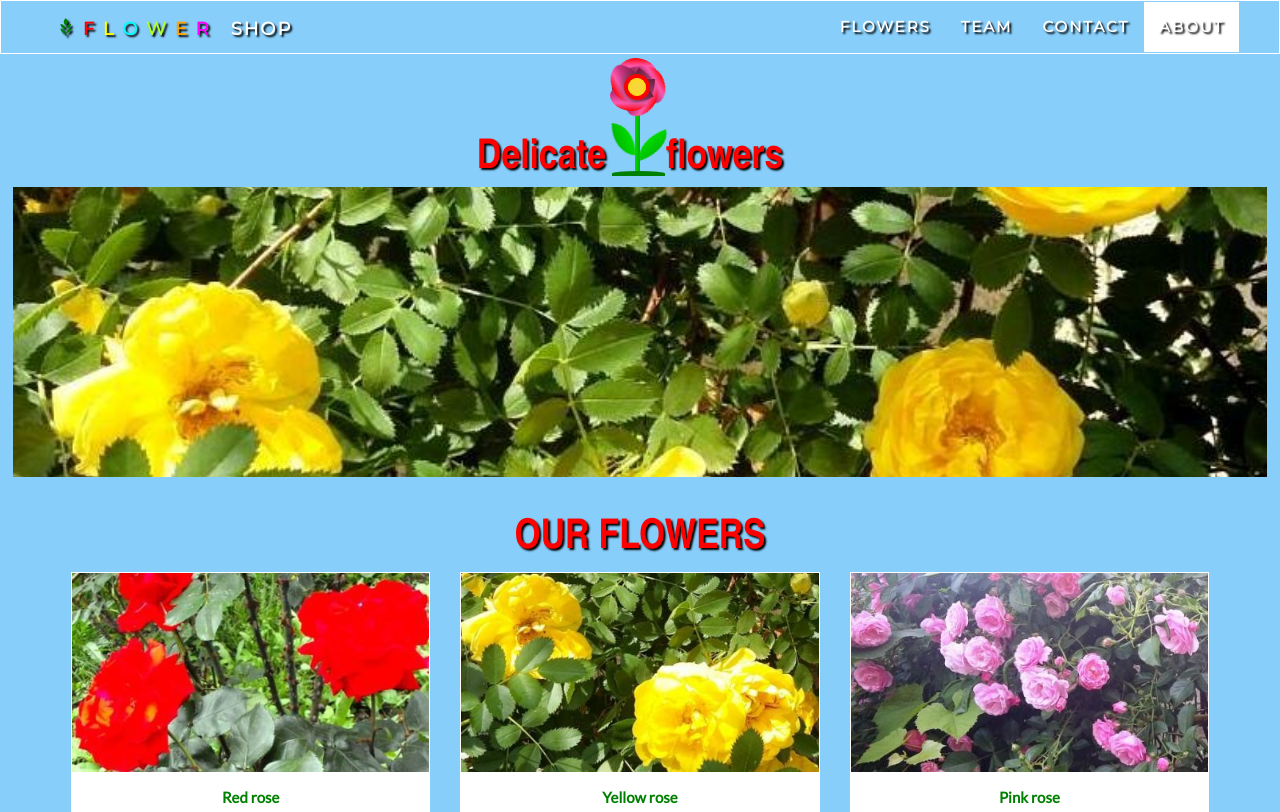
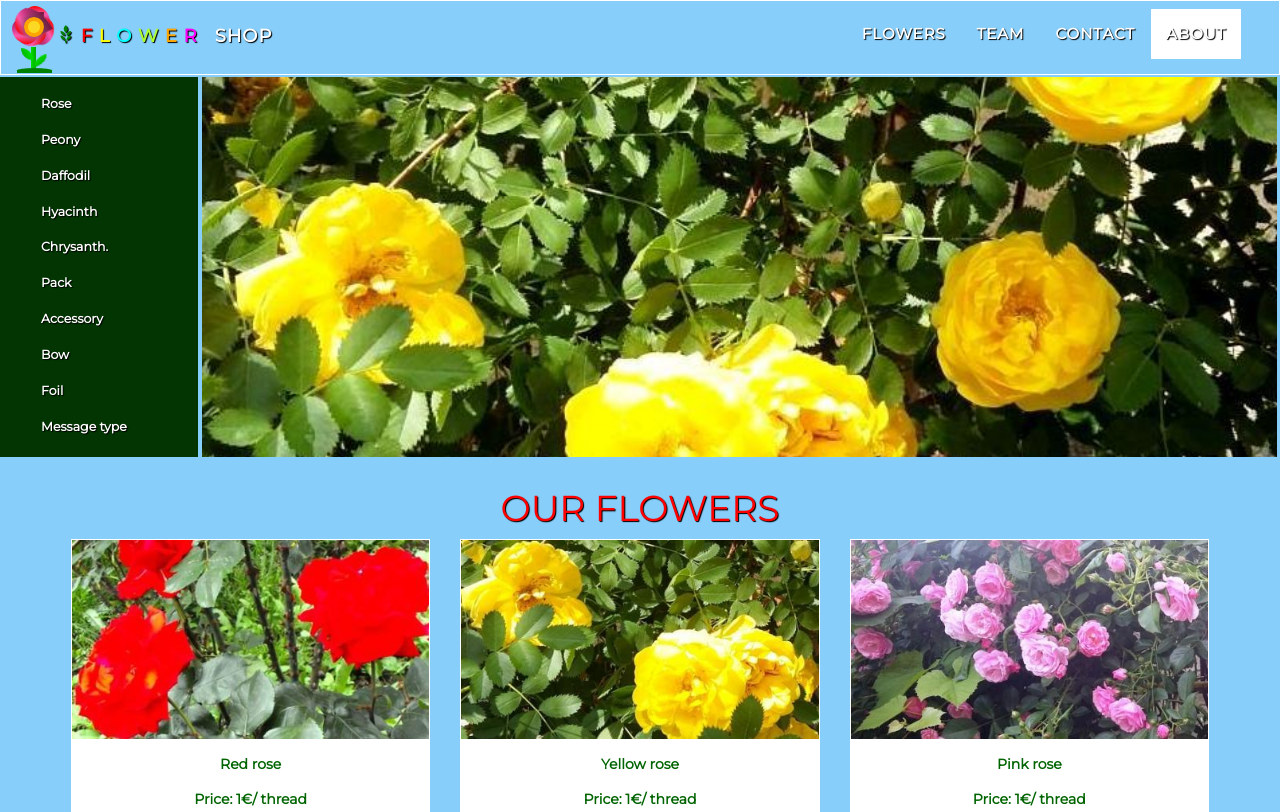
Before and after one commit to Cristiangorjeanul/Flower-Shop, a plain HTML site: page index.html in a window 1280 px wide. Shown: the top 812 px of the page. Drawn offline with nearby package versions, Linux system fonts and the light colour scheme.

Commit message:
New design

```diff
--- a/css/flower1.css
+++ b/css/flower1.css
@@ -1,69 +1,20 @@
-.title {
-  width: 100%;
-  height: 101px;
-  display: flex;
-  justify-content: center;
-  align-items: center;
-  margin-top: 45px;
-  padding-left: 2px;
-  padding-right: 2px;
-}
-
-@media (min-width: 768px) {
-  .title {
-    margin-top: 85px;
-  }
-}
-
-h1 {
-  font-family: Arial narrow, Times new roman;
-  color: red;
-  font-size: 41px;
-  font-weight: 800;
-}
-
-#text1 {
-  margin-top: 95px;
-  margin-left: -20px;
-}
-
-@media (min-width: 768px) {
-  #text1 {
-    margin-top: 39px;
-  }
-}
-
-#text2 {
-  margin-top: 95px;
-  padding-left: 60px;
-}
-
-@media (min-width: 768px) {
-  #text2 {
-    margin-top: 39px;
-  }
-}
-
 #animation {
   position: absolute;
-  top: 7px;
   width: 90px;
-  height: 170px;
   margin: auto;
 }
 
 .flower1 {
   position: absolute;
   bottom: 1px;
-  left: 0;
+  left: 1px;
   right: 0;
-  margin: 0 auto;
   width: 50px;
   transform: rotate(180deg);
 }
 
 .grass {
-  width: 53px;
+  width: 35px;
   border-radius: 0 0 50% 50%;
   background-color: green;
   animation: grass 3.5s linear infinite;
@@ -86,7 +37,7 @@ h1 {
 
 .stem {
   position: absolute;
-  left: 25px;
+  left: 16px;
   width: 5px;
   height: 0px;
   background: linear-gradient(-90deg, #0d0, #0a0);
@@ -101,19 +52,19 @@ h1 {
     height: 0;
   }
   45% {
-    height: 59px;
+    height: 21px;
   }
   100% {
-    height: 59px;
+    height: 21px;
   }
 }
 
 .leaf {
   position: absolute;
-  width: 21px;
-  top: -10px;
-  left: 18px;
-  height: 35px;
+  width: 9px;
+  top: -5px;
+  left: 14px;
+  height: 15px;
   border-radius: 1% 100%;
   background: linear-gradient(70deg, #0e0, #0a0);
   transform-origin: bottom;
@@ -142,10 +93,10 @@ h1 {
 .leaf:before {
   position: absolute;
   content: "";
-  top: 27px;
-  left: -17px;
-  width: 24px;
-  height: 32px;
+  top: 12px;
+  left: -12px;
+  width: 12px;
+  height: 12px;
   border-radius: 1% 100%;
   background: linear-gradient(70deg, #0e0, #0a0);
   transform: rotate(110deg);
@@ -169,13 +120,13 @@ h1 {
 
 .center {
   position: absolute;
-  top: 80px;
-  left: 19px;
-  height: 18px;
-  width: 18px;
+  top: 40px;
+  left: 12px;
+  height: 12px;
+  width: 12px;
   border-radius: 50%;
   background-color: #f8d545;
-  box-shadow: 0 0 0 4px red, 0 0 8px 4px #444, inset 0 0 8px #fd0;
+  box-shadow: 0 0 0 4px orange, 0 0 8px 4px #444, inset 0 0 8px #fd0;
   opacity: 0;
   animation: flower 3.5s linear infinite;
 }
@@ -220,39 +171,39 @@ h1 {
   }
   50% {
     opacity: 1;
-    width: 45px;
+    width: 32px;
   }
   100% {
     opacity: 1;
-    width: 45px;
+    width: 32px;
   }
 }
 
 .petal-1 {
-  top: 86px;
-  left: 8px;
+  top: 35px;
+  left: 2px;
 }
 
 .petal-2 {
-  top: 77px;
-  left: -5px;
+  top: 27px;
+  left: -2px;
   transform: rotate(60deg);
 }
 
 .petal-3 {
-  top: 65px;
-  left: 1px;
+  top: 27px;
+  left: 5px;
   transform: rotate(120deg);
 }
 
 .petal-4 {
-  top: 65px;
-  left: 10px;
+  top: 29px;
+  left: 8px;
   transform: rotate(180deg);
 }
 
 .petal-5 {
-  top: 75px;
-  left: 14px;
+  top: 34px;
+  left: 5px;
   transform: rotate(240deg);
 }
--- a/css/flower2.css
+++ b/css/flower2.css
@@ -1,6 +1,5 @@
-
-.flower {
-  width:290px;
+.flower2 {
+  width: 290px;
   height: 290px;
   margin: auto;
   padding-left: 35px;
@@ -16,7 +15,6 @@
   border-radius: 50%;
   position: absolute;
 }
-
 
 #petal1 {
   margin-left: 85px;
--- a/css/style.css
+++ b/css/style.css
@@ -1,6 +1,6 @@
 body {
-  font: 400 15px/1.8 Lato, sans-serif;
   background: lightskyblue;
+  font-family: Montserrat, Lato, "Times New Roman", Times, serif;
 }
 
 h1,
@@ -9,7 +9,7 @@ h3,
 h4,
 h5 {
   color: red;
-  text-shadow: 2px 2px 2px black;
+  text-shadow: 1px 1px 1px black;
   text-align: center;
 }
 
@@ -18,15 +18,15 @@ h5 {
 }
 
 .navbar {
-  font-family: Montserrat, sans-serif;
   margin-bottom: 0;
   background: lightskyblue;
   border: 1px solid white;
   font-weight: 800;
   font-size: 15px !important;
-  text-shadow: 2px 2px 2px black;
-  letter-spacing: 2px;
+  text-shadow: 1px 1px 1px black;
+  letter-spacing: 1px;
   opacity: 1;
+  height: 75px;
 }
 
 .navbar li a,
@@ -70,23 +70,96 @@ h5 {
   border-bottom-left-radius: 0;
 }
 
+nav a {
+  margin-left: 53px;
+  margin-top: -50px;
+}
+
+@media (min-width: 768px) {
+  nav a {
+    margin-left: 1px;
+    margin-top: 5px;
+  }
+}
+
 header {
-  margin-top: 57px;
+  margin-top: 77px;
   width: 100%;
-  height: 350px;
+  height: 390px;
   background: lightskyblue;
 }
 
 @media (min-width: 768px) {
   header {
-    height: 410px;
+    height: 390px;
+  }
+}
+
+.side-menu {
+  width: 20%;
+  height: 370px;
+  font-size: 12.5px;
+  float: left;
+  z-index: 20;
+  color: white;
+  background-color: rgb(2, 53, 2);
+  text-shadow: 1px 1px 1px black;
+}
+
+@media (min-width: 768px) {
+  .side-menu {
+    width: 15.5%;
+    height: 380px;
+  }
+}
+
+.side-menu ul {
+  margin-left: -35px;
+}
+
+@media (min-width: 768px) {
+  .side-menu ul {
+    margin-left: 1px;
+  }
+}
+
+.side-menu ul li {
+  list-style-type: none;
+  font-weight: bold;
+  margin-top: 18px;
+  cursor: pointer;
+}
+
+.side-menu ul li:hover {
+  color: orange;
+}
+
+.side-menu ul li ul {
+  display: none;
+  z-index: 10;
+}
+
+.side-menu ul li:hover ul {
+  display: block;
+  width: 80px;
+  height: 155px;
+  margin-top: -35px;
+  margin-left: 19.5%;
+  padding: 0 1px 1px 5px;
+  position: absolute;
+  background: rgb(2, 53, 2);
+  box-shadow: 1px 1px 4px 1px rgba(0, 0, 0, 0.5);
+}
+
+@media (min-width: 768px) {
+  .side-menu ul li:hover ul {
+    margin-left: 12%;
   }
 }
 
 .carousel {
-  top: 23px;
-  width: 98%;
-  height: 220px;
+  width: 79%;
+  height: 380px;
   overflow: hidden;
   position: relative;
   margin: auto;
@@ -94,8 +167,7 @@ header {
 
 @media (min-width: 768px) {
   .carousel {
-    top: 1px;
-    height: 290px;
+    width: 84%;
   }
 }
 
@@ -184,7 +256,7 @@ main {
 
 .thumbnail p {
   margin-top: 15px;
-  color: green;
+  color: darkgreen;
 }
 
 .btn {
@@ -214,7 +286,7 @@ h4,
 }
 
 .nav-tabs li a {
-  color: blue;
+  color: red;
 }
 
 section {
@@ -228,12 +300,19 @@ footer {
 }
 
 footer a {
-  color: white;
+  color: darkgreen;
+  font-weight: 800;
+  text-decoration: none;
 }
 
 footer a:hover {
-  color: black;
+  color: darkgreen;
   text-decoration: none;
+}
+
+footer p {
+  color: red;
+  text-shadow: 1px 1px 1px black;
 }
 
 .logo-bar a {
--- a/index.html
+++ b/index.html
@@ -6,12 +6,12 @@
   <title>Flower Shop</title>
   <meta name="Flower Shop" content="Flower Shop, rose, daffodil, tulip, freesia, peony, daisy" />
   <meta name="viewport" content="width = device-width, initial-scale = 1.0" />
+  <meta http-equiv="X-UA-Compatible" content="ie=edge">
   <link rel="stylesheet" href="https://maxcdn.bootstrapcdn.com/bootstrap/3.4.1/css/bootstrap.min.css">
   <link href="https://fonts.googleapis.com/css?family=Montserrat" rel="stylesheet" type="text/css">
   <link href="https://fonts.googleapis.com/css?family=Lato" rel="stylesheet" type="text/css">
   <script src="https://ajax.googleapis.com/ajax/libs/jquery/3.5.1/jquery.min.js"></script>
   <script src="https://maxcdn.bootstrapcdn.com/bootstrap/3.4.1/js/bootstrap.min.js"></script>
-  <link rel="stylesheet" href="https://cdnjs.cloudflare.com/ajax/libs/font-awesome/4.7.0/css/font-awesome.min.css">
   <link rel="stylesheet" href="css/style.css">
   <link rel="stylesheet" href="css/flower1.css">
   <link rel="stylesheet" href="css/flower2.css">
@@ -23,6 +23,7 @@
 
 <body>
 
+
   <body id="myPage" data-spy="scroll" data-target=".navbar" data-offset="60">
 
     <nav class="navbar navbar-default navbar-fixed-top">
@@ -33,6 +34,21 @@
             <span class="icon-bar"></span>
             <span class="icon-bar"></span>
           </button>
+
+          <div class="container">
+            <div class="flower1">
+              <div class="grass"></div>
+              <div class="stem"></div>
+              <div class="leaf"></div>
+              <div class="petal petal-1"></div>
+              <div class="petal petal-2"></div>
+              <div class="petal petal-3"></div>
+              <div class="petal petal-4"></div>
+              <div class="petal petal-5"></div>
+              <div class="center"></div>
+            </div>
+          </div>
+
           <a class="navbar-brand" href="#myPage">
             <span style="color: green;" class="glyphicon glyphicon-grain"></span>
             <span style="color: red;">F</span>
@@ -43,7 +59,7 @@
             <span style="color: magenta;">R</span>
             <span style="color: white;">&nbsp; SHOP</span>
           </a>
-        </div>
+
           <div class="collapse navbar-collapse" id="myNavbar">
             <ul class="nav navbar-nav navbar-right">
               <li><a href="#products">FLOWERS</a></li>
@@ -56,33 +72,90 @@
     </nav>
 
     <header>
-      <div class="title">
-        <div id="text1">
-          <h1 style="color: red; text-align: center;">
-            Delicate
-          </h1>
-        </div>
-        <div id="animation">
-          <div class="flower1">
-            <div class="grass"></div>
-            <div class="stem"></div>
-            <div class="leaf"></div>
-            <div class="petal petal-1"></div>
-            <div class="petal petal-2"></div>
-            <div class="petal petal-3"></div>
-            <div class="petal petal-4"></div>
-            <div class="petal petal-5"></div>
-            <div class="center"></div>
-          </div>
-        </div>
-        <div id="text2">
-          <h1 style="color: red; text-align: center;">
-            flowers
-          </h1>
-        </div>
-      </div>
-      </div>
-      </div>
+      <div class="side-menu">
+        <ul>
+          <li>Rose<i class="fa fa-angle-right" aria-hidden="true"></i>
+            <ul>
+              <li>Red</li>
+              <li>Yellow</li>
+              <li>Pink</li>
+              <li>Wellow</li>
+            </ul>
+          </li>
+          <li>Peony<i class="fa fa-angle-right" aria-hidden="true"></i>
+            <ul>
+              <li>White</li>
+              <li>Red</li>
+              <li>Pink</li>
+              <li>Yellow</li>
+            </ul>
+          </li>
+          <li>Daffodil<i class="fa fa-angle-right" aria-hidden="true"></i>
+            <ul>
+              <li>White</li>
+              <li>Red</li>
+              <li>Pink</li>
+              <li>Yellow</li>
+            </ul>
+          </li>
+          <li>Hyacinth<i class="fa fa-angle-right" aria-hidden="true"></i>
+            <ul>
+              <li>White</li>
+              <li>Red</li>
+              <li>Blue</li>
+              <li>Violet</li>
+            </ul>
+          </li>
+          <li>Chrysanth.<i class="fa fa-angle-right" aria-hidden="true"></i>
+            <ul>
+              <li>White</li>
+              <li>Red</li>
+              <li>Pink</li>
+              <li>Blue</li>
+            </ul>
+          </li>
+          <li>Pack<i class="fa fa-angle-right" aria-hidden="true"></i>
+            <ul>
+              <li>White</li>
+              <li>Red</li>
+              <li>Yellow</li>
+              <li>Blue</li>
+            </ul>
+          </li>
+          <li>Accessory<i class="fa fa-angle-right" aria-hidden="true"></i>
+            <ul>
+              <li>White</li>
+              <li>Red</li>
+              <li>Yellow</li>
+              <li>Blue</li>
+            </ul>
+          </li>
+          <li>Bow<i class="fa fa-angle-right" aria-hidden="true"></i>
+            <ul>
+              <li>White</li>
+              <li>Red</li>
+              <li>Yellow</li>
+              <li>Blue</li>
+            </ul>
+          </li>
+          <li>Foil<i class="fa fa-angle-right" aria-hidden="true"></i>
+            <ul>
+              <li>White</li>
+              <li>Red</li>
+              <li>Yellow</li>
+              <li>Blue</li>
+            </ul>
+          </li>
+          <li>Message type<i class="fa fa-angle-right" aria-hidden="true"></i>
+            <ul>
+              <li>Friend</li>
+              <li>Girlfriend</li>
+              <li>Wife</li>
+              <li>Husband</li>
+            </ul>
+          </li>
+
+        </ul>
       </div>
 
       <div class="carousel">
@@ -257,7 +330,7 @@
         <h2>We love flowers!</h2>
         <br>
 
-        <div class="flower">
+        <div class="flower2">
           <div id="center"></div>
           <div id="petal1"></div>
           <div id="petal2"></div>
@@ -342,15 +415,11 @@
               <h2>Rose</h2>
               <p>A rose is a woody perennial flowering plant of the genus Rosa, in the family Rosaceae, or the flower it
                 bears.[1] There are over three hundred species and tens of thousands of cultivars.[1] They form a group
-                of
-                plants that can be erect shrubs, climbing, or trailing, with stems that are often armed with sharp
+                of plants that can be erect shrubs, climbing, or trailing, with stems that are often armed with sharp
                 prickles.[1] Flowers vary in size and shape and are usually large and showy, in colours ranging from
-                white
-                through yellows and reds.[1] Most species are native to Asia, with smaller numbers native to Europe,
-                North
-                America, and northwestern Africa.[1] Species, cultivars and hybrids are all widely grown for their
-                beauty
-                and often are fragrant.<br>
+                white through yellows and reds.[1] Most species are native to Asia, with smaller numbers native to
+                Europe, North America, and northwestern Africa.[1] Species, cultivars and hybrids are all widely grown
+                for their beauty and often are fragrant.<br>
                 Bibliography: https://en.wikipedia.org/wiki/Rose
               </p>
             </div>
@@ -358,49 +427,39 @@
               <h2>Daffodils</h2>
               <p>Narcissus is a genus of predominantly spring flowering perennial plants of the amaryllis family,
                 Amaryllidaceae. Various common names including daffodil,[Note 1] narcissus and jonquil are used to
-                describe
-                all or some members of the genus. Narcissus has conspicuous flowers with six petal-like tepals
-                surmounted by
-                a cup- or trumpet-shaped corona. The flowers are generally white or yellow (also orange or pink in
-                garden
-                varieties), with either uniform or contrasting coloured tepals and corona.<br>
+                describe all or some members of the genus. Narcissus has conspicuous flowers with six petal-like tepals
+                surmounted by a cup- or trumpet-shaped corona. The flowers are generally white or yellow (also orange or
+                pink in garden varieties), with either uniform or contrasting coloured tepals and corona.<br>
                 Bibliography: https://en.wikipedia.org/wiki/Narcissus</p>
             </div>
             <div id="menu2" class="tab-pane fade">
               <h2>Tulip</h2>
               <p>Tulips (Tulipa) form a genus of spring-blooming perennial herbaceous bulbiferous geophytes (having
-                bulbs as
-                storage organs). The flowers are usually large, showy and brightly colored, generally red, pink, yellow,
-                or
-                white (usually in warm colors). They often have a different colored blotch at the base of the tepals
-                (petals
-                and sepals, collectively), internally. Because of a degree of variability within the populations, and a
-                long
-                history of cultivation, classification has been complex and controversial. The tulip is a member of the
-                lily
-                family, Liliaceae, along with 14 other genera, where it is most closely related to Amana, Erythronium
-                and
-                Gagea in the tribe Lilieae.<br>
+                bulbs as storage organs). The flowers are usually large, showy and brightly colored, generally red,
+                pink, yellow,
+                or white (usually in warm colors). They often have a different colored blotch at the base of the tepals
+                (petals and sepals, collectively), internally. Because of a degree of variability within the
+                populations, and a
+                long history of cultivation, classification has been complex and controversial. The tulip is a member of
+                the lily family, Liliaceae, along with 14 other genera, where it is most closely related to Amana,
+                Erythronium and Gagea in the tribe Lilieae.<br>
                 Bibliography: https://en.wikipedia.org/wiki/Tulip</p>
             </div>
             <div id="menu3" class="tab-pane fade">
               <h2>Chrysanthemum</h2>
               <p>Chrysanthemums (/krɪˈsænθəməm/), sometimes called mums or chrysanths,[4] are flowering plants of the
-                genus
-                Chrysanthemum in the family Asteraceae. They are native to East Asia and northeastern Europe. Most
-                species
-                originate from East Asia and the center of diversity is in China.[5] Countless horticultural varieties
-                and
-                cultivars exist.<br>
+                genus Chrysanthemum in the family Asteraceae. They are native to East Asia and northeastern Europe. Most
+                species originate from East Asia and the center of diversity is in China.[5] Countless horticultural
+                varieties
+                and cultivars exist.<br>
                 Bibliography: https://en.wikipedia.org/wiki/Chrysanthemum</p>
             </div>
             <div id="menu4" class="tab-pane fade">
               <h2>Peony</h2>
               <p>The peony or paeony[2][3] is a flowering plant in the genus Paeonia, the only genus in the family
                 Paeoniaceae. Peonies are native to Asia, Europe and Western North America. Scientists differ on the
-                number
-                of species that can be distinguished, ranging from 25 to 40,[4][5] although the current consensus is 33
-                known species.[6] The relationships between the species need to be further clarified.[7]</p>
+                number of species that can be distinguished, ranging from 25 to 40,[4][5] although the current consensus
+                is 33 known species.[6] The relationships between the species need to be further clarified.[7]</p>
             </div>
             <div id="menu5" class="tab-pane fade">
               <h2>Cornflower</h2>
@@ -419,7 +478,6 @@
                 of bulbous perennial herbaceous plants in the family Amaryllidaceae. The plants have two linear leaves
                 and a single small white drooping bell shaped flower with six petal-like (petaloid) tepals in two
                 circles (whorls). The smaller inner petals have green markings.
-
                 Snowdrops have been known since the earliest times under various names, but were named Galanthus in
                 1753. As the number of recognised species increased, various attempts were made to divide the species
                 into subgroups, usually on the basis of the pattern of the emerging leaves (vernation). In the era of
@@ -434,7 +492,6 @@
                 the family Asparagaceae, subfamily Scilloideae.[3] These are commonly called hyacinths /ˈhaɪəsɪnθs/. The
                 genus is native to the eastern Mediterranean (from the north of Bulgaria through to northern part of the
                 region of Palestine).[4]
-
                 Several species of Brodiaea, Scilla, and other plants that were formerly classified in the lily family
                 and have flower clusters borne along the stalk also have common names with the word "hyacinth" in them.
                 Hyacinths should also not be confused with the genus Muscari, which are commonly known as grape
@@ -445,7 +502,6 @@
               <h2>Magnolia</h2>
               <p>Magnolia is a large genus of about 210[a] flowering plant species in the subfamily Magnolioideae of the
                 family Magnoliaceae. It is named after French botanist Pierre Magnol.
-
                 Magnolia is an ancient genus. Appearing before bees did, the flowers are theorized to have evolved to
                 encourage pollination by beetles.[1] To avoid damage from pollinating beetles, the carpels of Magnolia
                 flowers are extremely tough.[2] Fossilized specimens of M. acuminata have been found dating to 20
@@ -455,7 +511,6 @@
                 rather than distinct sepals and petals. Magnolia shares the tepal characteristic with several other
                 flowering plants near the base of the flowering plant lineage such as Amborella and Nymphaea (as well as
                 with many more recently derived plants such as Lilium).
-
                 The natural range of Magnolia species is a disjunct distribution, with a main center in east and
                 southeast Asia and a secondary center in eastern North America, Central America, the West Indies, and
                 some species in South America.<br>
@@ -469,6 +524,7 @@
         <span class="glyphicon glyphicon-chevron-up"></span>
       </a><br><br>
     </footer>
+
   </body>
 
 </html>
```
Lines whose indentation alone changed are shown as unchanged.
